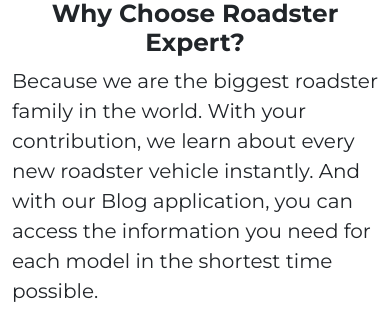
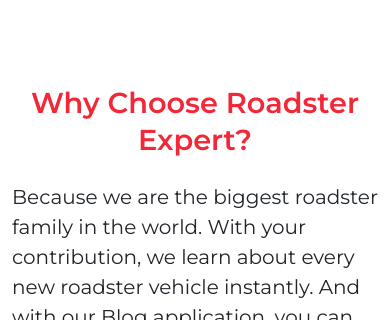
Before and after one commit to mdurmus/roadster-expert, a Django app: page / in a window 390 px wide. Shown: the part 427-747 px from the top of the page. Run offline with Django 5.2, Linux system fonts and the light colour scheme; data that the repository does not hold is empty; some libraries are stand-ins or nearby versions.

Commit message:
index css editing for xs devices

```diff
--- a/static/css/roadster_style.css
+++ b/static/css/roadster_style.css
@@ -23,26 +23,27 @@
     font-size: 2.25rem;
     font-weight: 700;
     line-height: 1.2;
-    color: hsl(var(--main_color));
+    color: var(--second_color);
 }
 h2{
     font-size: 1.8rem;
     font-weight: 600;
     line-height: 1.3;
-    color: hsl(var(--second_color));
+    color: var(--main_color);
 }
 h3{
     font-size: 1.5rem;
     font-weight: 600;
     line-height: 1.4;
-    color: hsl(var(--third_color));
+    color: var(--third_color);
 }
 h4{
     font-size: 1.2rem;
     font-weight: 500;
     line-height: 1.5;
-    color:hsl(var(--backup_color)) ;
+    color:var(--backup_color) ;
 }
+
 /* #endregion */
 
 /* #region Base HTML Rules */
@@ -59,6 +60,14 @@
 
 main{
     flex: 1 0 auto;
+}
+.section-margin{
+    margin-top: 35px;
+    margin-bottom: 20px;
+}
+.content-inner {
+    padding-top: 50px;
+    padding-bottom: 20px;
 }
 /* #endregion */
 
@@ -80,73 +89,44 @@
 /* #endregion */
 
 /* #region Slider */
-
-
-
 div.slider-bg{
     background-color: hsla(0, 0%, 94.9%, .3);
 }
-
 .slider-title{
     color:#cc0000;
     text-transform: uppercase;
     font-size: .7rem;
 }
-
 .slider-bg p{
     color:#0d6efd;
     font-weight: 500;
     font-size:.5rem;
 }
-
 .carousel-control-next-icon,
 .carousel-control-prev-icon {
     background-color: #cc0000;
 }
+
 /* #endregion Slider */
 
-/*
+/* #region News */
+div.card{
+    width:95%;
+    margin-top:15px;
+}
+
+/* #endregion News */
 
 
-a.navbar-brand img{
-    width:180px;
-    height: auto;
-}
 
-.login-red{
-    list-style: none;
-    color: var(--h2-color);
-}
-
-
-#slider-container {
-    padding: 0;
-    height: 500px;
-}
-
-.carousel-item img {
-    max-width: 100%;
-    height: 500px;
-    object-fit: cover; /* Resmi orantılı şekilde dolduracak
-}
-
-
-/* #endregion Slider
-
-
-.content-inner {
-    padding-top: 50px;
-    padding-bottom: 20px;
-}
-
-/* #region Footer
+/* #region Footer */
 
 #footer {
     margin-top: 50px;
     position: relative;
     padding: 25px;
     background-color: rgb(255, 255, 255);
-    color: #fff;
+
     width: 100%;
     z-index: 1000;
 }
@@ -170,7 +150,6 @@
     padding-top: 10px;
     width: 80%;
     font-size: clamp(0.8rem, 2vw, 0.9rem);
-    color: var(--h1-color);
 }
 
 #footer .footer-slogan {
--- a/templates/html_parts/footer.html
+++ b/templates/html_parts/footer.html
@@ -1,6 +1,6 @@
 {% load static %}
-<!-- FOOTER -->
-<footer id="footer" class="footer bg-setup">
+<!-- Footer -->
+<footer id="footer">
   <hr>
   <div class="overlay overlay-footer"></div>
   <div class="container-fluid">
--- a/templates/index.html
+++ b/templates/index.html
@@ -45,18 +45,25 @@
         </div>
     </div>
 </div>
+<!--End of slider section-->
 
+<!--Why Roadster section-->
+<section class="section-margin">
   <div class="container content-inner">
     <div class="row">
-    <h1 class="fs-2 text-center">Why Choose Roadster Expert?</h1>
-    <p class="fs-5 lh-base">Because we are the biggest roadster family in the world. With your contribution, we learn about every new roadster vehicle instantly. And with our Blog application, you can access the information you need for each model in the shortest time possible.</p>
+      <h2 class="text-center">Why Choose Roadster Expert?</h2>
+      <p class="fs-5 mt-3 lh-base">Because we are the biggest roadster family in the world. With your contribution, we learn about every new roadster vehicle instantly. And with our Blog application, you can access the information you need for each model in the shortest time possible.</p>
     </div>
   </div>
+</section>
+<!-- End of Why Roadster section -->
 
-<div class="container content-inner">
-  <div class="row">
-    <div class="col-md-4 col-sm-6 col-xs-12">
-      <div class="card" style="width: 18rem;">
+<section class="section-margin">
+  <div class="container content-inner ">
+    <h2 class="text-center">Latest News</h2>
+    <div class="row justify-content-center">
+      <div class="col-xs-12 col-sm-6 col-md-4">
+        <div class="card">
           <img src="https://res.cloudinary.com/dpg6ubeyo/image/upload/v1710868093/performance_u8rnfp.webp" class="card-img-top" alt="...">
           <div class="card-body">
             <h5 class="card-title text-danger">Performance</h5>
@@ -66,8 +73,8 @@
           </div>
         </div>
       </div>
-    <div class="col-md-4 col-sm-6 col-xs-12">
-      <div class="card" style="width: 18rem;">
+      <div class="col-xs-12 col-sm-6 col-md-4 col-lg-3">
+        <div class="card">
           <img src="https://res.cloudinary.com/dpg6ubeyo/image/upload/v1710911777/lnaytb1fwxti84ffkhqh.jpg" class="card-img-top" alt="...">
           <div class="card-body">
             <h5 class="card-title text-danger">Design</h5>
@@ -76,8 +83,8 @@
           </div>
         </div>
       </div>
-    <div class="col-md-4 col-sm-6 col-xs-12">
-      <div class="card" style="width: 18rem;">
+      <div class="col-xs-12 col-sm-6 col-md-4">
+        <div class="card">
           <img src="https://res.cloudinary.com/dpg6ubeyo/image/upload/v1710912161/technology_iiov3n.webp" class="card-img-top" alt="...">
           <div class="card-body">
             <h5 class="card-title text-danger">Technology</h5>
@@ -88,6 +95,7 @@
       </div>
     </div>
   </div>
+</section>
 
 
 {% endblock content%}
```
Lines whose indentation alone changed are shown as unchanged.
